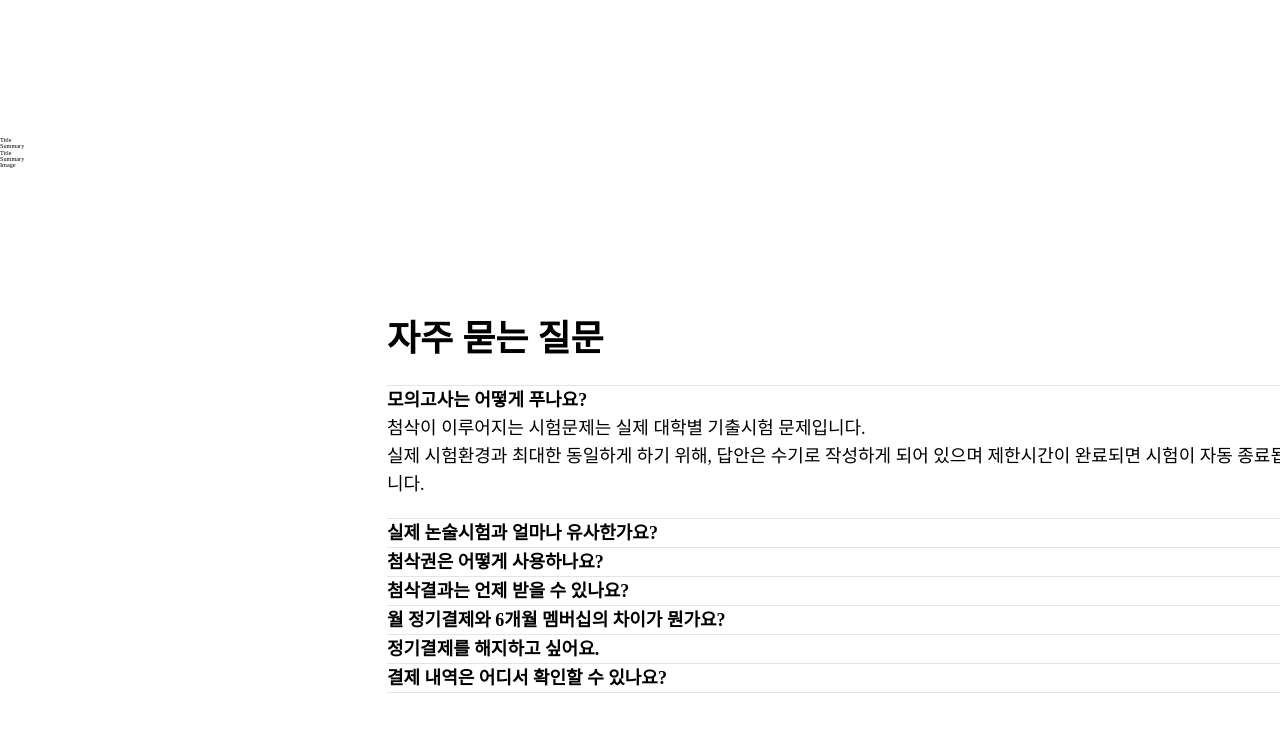
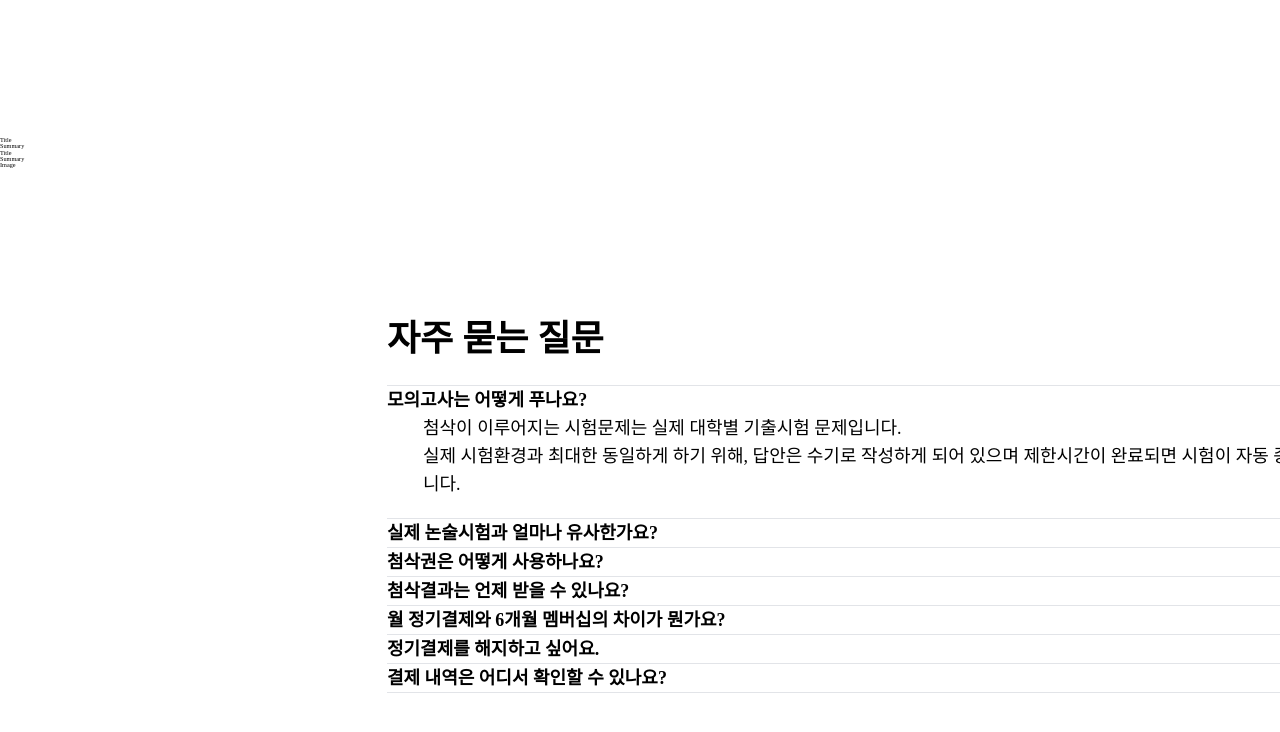
Before and after one commit to nonsoolmate-official/nonsoolmate-client, a React (Vite) app in the folder nonsoolmateClient/: page /onBording in a window 1280 px wide. Both pictures are taken after a click on the element "모의고사는 어떻게 푸나요?". Shown: the part 1616-2348 px from the top of the page. Built offline with nearby package versions, Linux system fonts and the light colour scheme; a web font is replaced by a local one.

Commit message:
[ design ] answer 부분 퍼블리싱

```diff
--- a/nonsoolmateClient/src/onbording/components/faq/qna/Answer.tsx
+++ b/nonsoolmateClient/src/onbording/components/faq/qna/Answer.tsx
@@ -1,4 +1,3 @@
-import { commonFlex } from "style/commonStyle";
 import styled from "styled-components";
 
 interface AnswerProps {
@@ -11,9 +10,8 @@ export default function Answer(props: AnswerProps) {
 }
 
 const Text = styled.h2`
-  ${commonFlex}
   ${({ theme }) => theme.fonts.Body2};
 
-  justify-content: flex-start;
   width: 90rem;
+  margin-left: 3.6rem;
 `;
```
